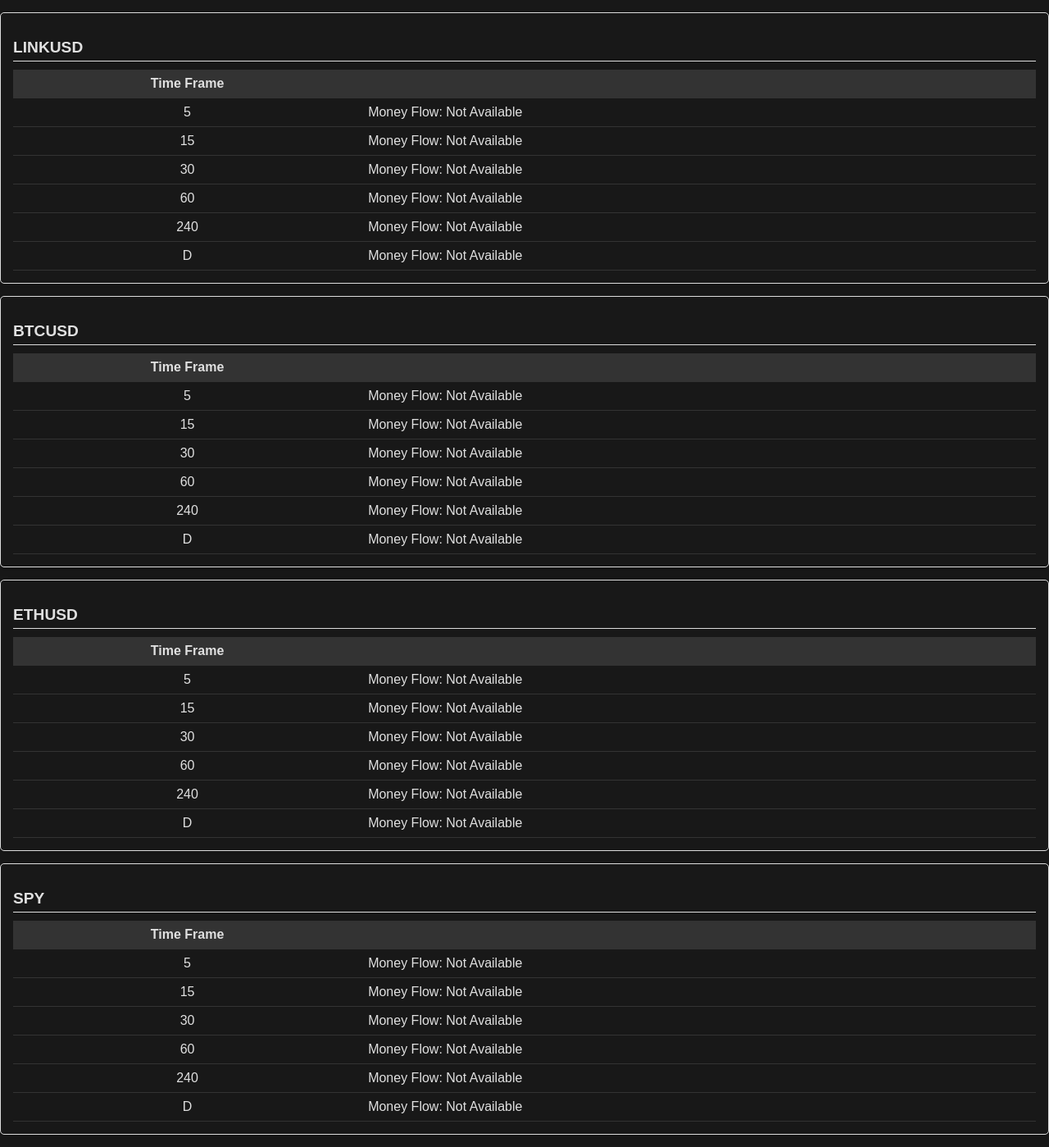
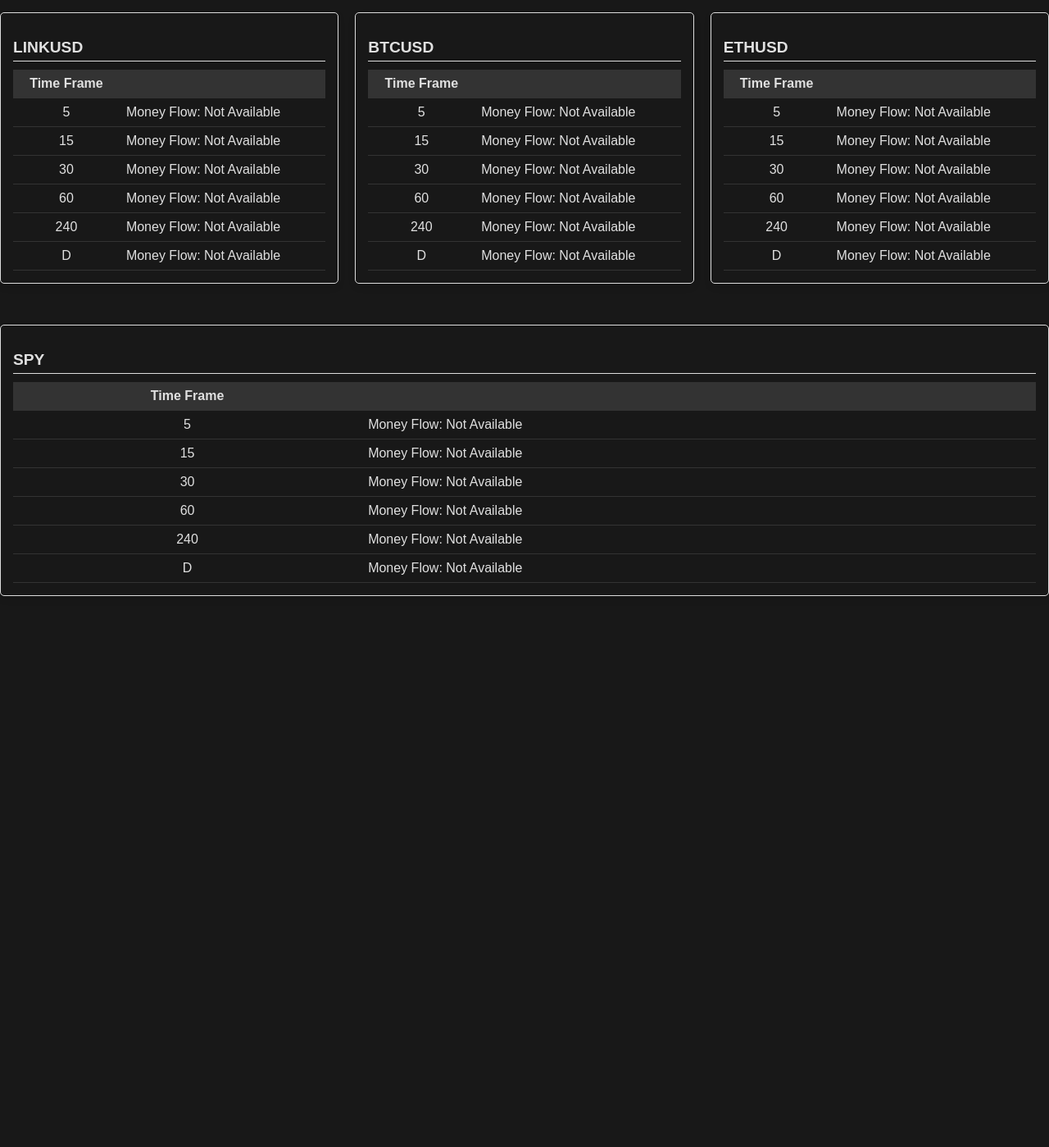
Before and after one commit to spoon2eric/tvstrats, a Flask app: page / in a window 1280 px wide. Shown: the part 112-1511 px from the top of the page at 82% size. After the commit the page ends 839 px from the top, so only its background shows below. Run offline with Flask 3, Linux system fonts and the light colour scheme; data that the repository does not hold is empty; some libraries are stand-ins or nearby versions.

Commit message:
UI Updated.

```diff
--- a/templates/index.html
+++ b/templates/index.html
@@ -15,11 +15,6 @@
             /* Main light text color */
             margin: 0;
             padding: 0;
-        }
-
-        .container {
-            width: 50%;
-            margin: auto;
         }
 
         header {
@@ -93,12 +88,25 @@
             vertical-align: middle;
         }
 
+        /* Container for all cards */
+        .container {
+            display: flex;
+            flex-wrap: wrap;
+            justify-content: space-between;
+            gap: 20px;
+            /* Adjust for desired space between cards */
+        }
+
+        /* Individual card styles */
         .card {
+            flex: 1;
             border: 1px solid #ddd;
             border-radius: 5px;
             padding: 15px;
             margin: 15px 0;
             box-shadow: 0 4px 8px rgba(0, 0, 0, 0.1);
+            min-width: 300px;
+            /* Adjust based on desired minimum card width */
         }
 
         .card-header {
@@ -115,6 +123,7 @@
         <h1>MTBT Strategy</h1>
     </header>
 
+    <div class="container"> <!-- Flexbox container -->
         {% for ticker, details in data.items() %}
         <div class="card"> <!-- Start of card -->
             <h2 class="card-header">{{ ticker }}</h2> <!-- Ticker name as card header -->
@@ -162,6 +171,7 @@
             </table>
         </div> <!-- End of card -->
         {% endfor %}
+    </div> <!-- End of Flexbox container -->
     <script>
         document.addEventListener('DOMContentLoaded', function () {
             document.querySelectorAll('.delete-link').forEach(function (link) {
```
Also changed, not shown: data/database.db. Lines whose indentation alone changed are shown as unchanged.
